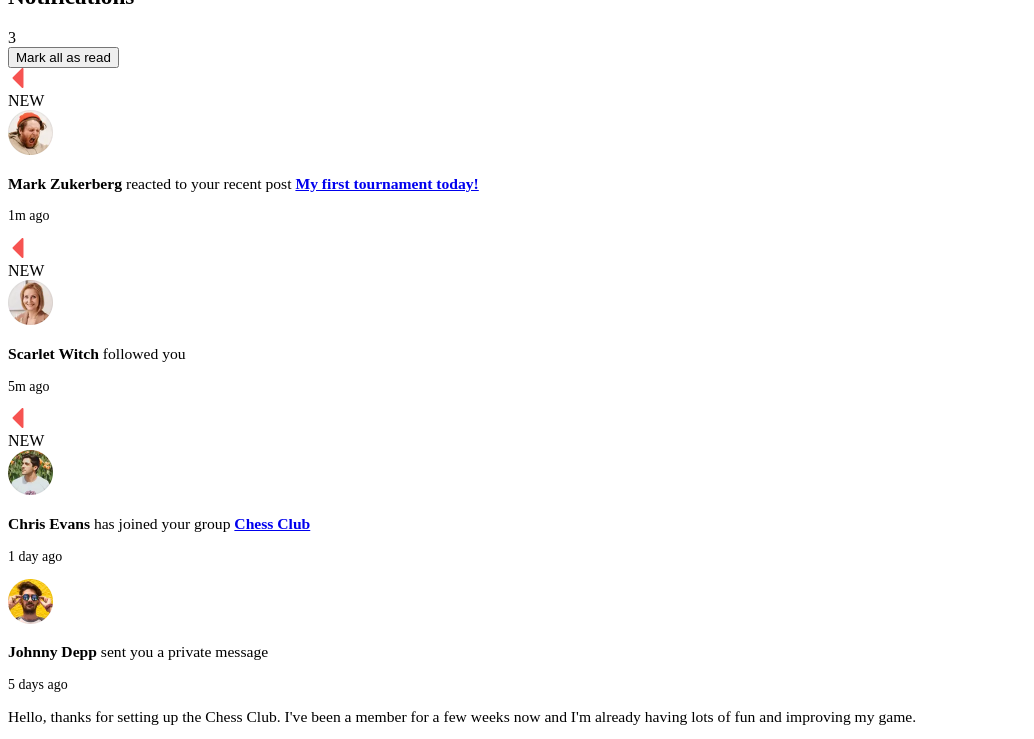
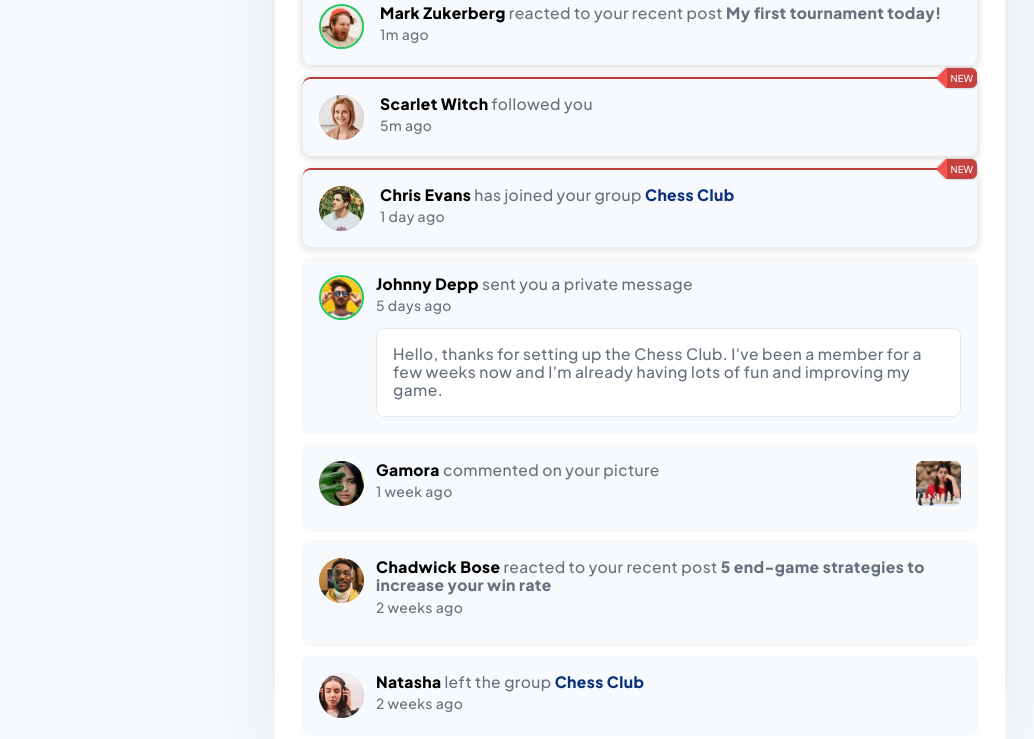
Before and after one commit to NehalSahu8055/Responsive-Notification-Page, a website: page index.html in a window 1280 px wide. Shown: the part 97-836 px from the top of the page, without its empty margins (0-1034 px from the left). Drawn offline with Linux system fonts and the light colour scheme.

Commit message:
Change Stylesheet Path

```diff
--- a/index.html
+++ b/index.html
@@ -19,7 +19,7 @@
     <title>Notification Page</title>
 
     <!-- Linking Stylesheet -->
-    <link rel="stylesheet" href="./src/css/input.css" />
+    <link rel="stylesheet" href="./src/css/output.min.css" />
 
     <!-- Linking Script File -->
     <script defer src="./src/js/script.js"></script>
```
